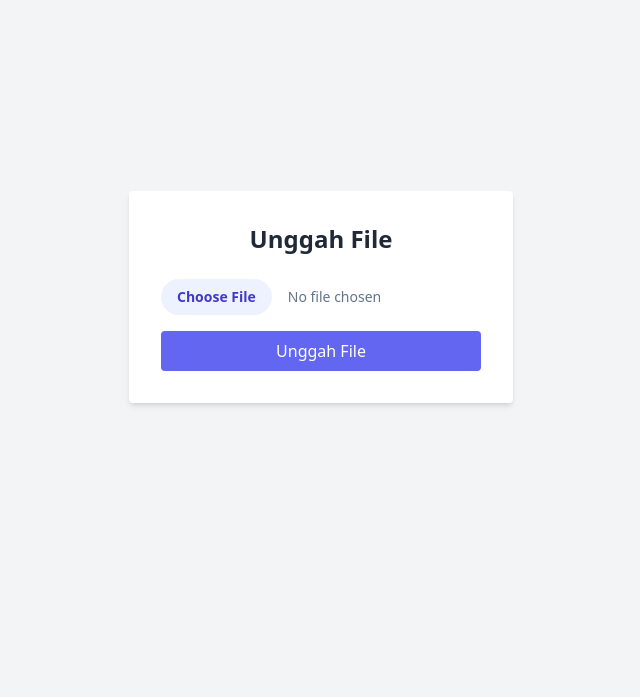
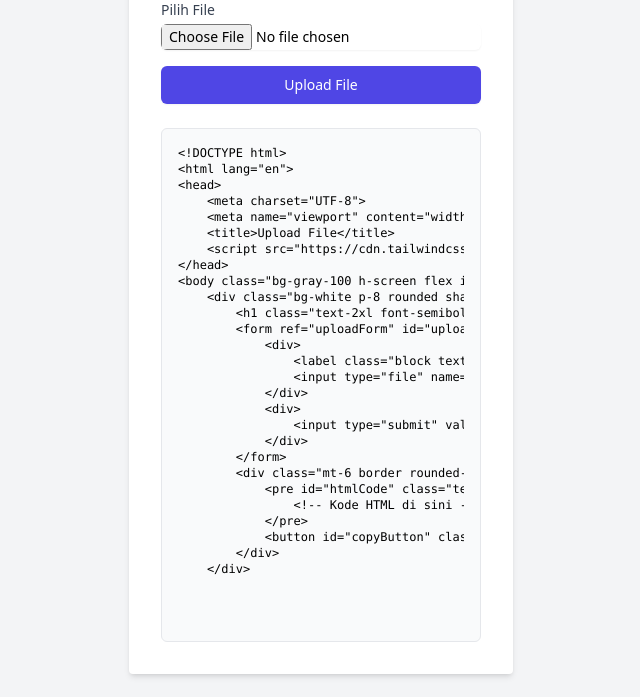
Before and after one commit to Yayaya-Serahlu/upload-file-web, a website: page index.html in a window 1280 px wide. Shown: the part 103-800 px from the top of the page, without its empty margins (319-959 px from the left). Drawn offline with nearby package versions, Linux system fonts and the light colour scheme.

Commit message:
Update index.html

```diff
--- a/index.html
+++ b/index.html
@@ -8,13 +8,54 @@
 </head>
 <body class="bg-gray-100 h-screen flex items-center justify-center">
     <div class="bg-white p-8 rounded shadow-md w-96">
-        <h1 class="text-2xl font-semibold mb-6 text-center text-gray-800">Unggah File</h1>
-        <form ref="uploadForm" id="uploadForm" action="/upload" method="post" encType="multipart/form-data">
-            <div class="mb-4">
-                <input type="file" name="file" class="block w-full text-sm text-slate-500 file:mr-4 file:py-2 file:px-4 file:rounded-full file:border-0 file:text-sm file:font-semibold file:bg-indigo-50 file:text-indigo-700 hover:file:bg-indigo-100" />
+        <h1 class="text-2xl font-semibold mb-4 text-center">Upload File</h1>
+        <form ref="uploadForm" id="uploadForm" action="/upload" method="post" enctype="multipart/form-data" class="space-y-4">
+            <div>
+                <label class="block text-sm font-medium text-gray-700">Pilih File</label>
+                <input type="file" name="file" class="mt-1 block w-full border-gray-300 rounded-md shadow-sm focus:ring-indigo-500 focus:border-indigo-500 sm:text-sm">
             </div>
-            <button type="submit" name="submit" class="w-full bg-indigo-500 text-white py-2 px-4 rounded hover:bg-indigo-600">Unggah File</button>
+            <div>
+                <input type="submit" value="Upload File" name="submit" class="w-full py-2 px-4 border border-transparent rounded-md shadow-sm text-sm font-medium text-white bg-indigo-600 hover:bg-indigo-700 focus:outline-none focus:ring-2 focus:ring-offset-2 focus:ring-indigo-500 cursor-pointer">
+            </div>
         </form>
-    </div>
+        <div class="mt-6 border rounded-md p-4 bg-gray-50">
+            <pre id="htmlCode" class="text-xs overflow-x-auto">
+&lt;!DOCTYPE html&gt;
+&lt;html lang="en"&gt;
+&lt;head&gt;
+    &lt;meta charset="UTF-8"&gt;
+    &lt;meta name="viewport" content="width=device-width, initial-scale=1.0"&gt;
+    &lt;title&gt;Upload File&lt;/title&gt;
+    &lt;script src="https://cdn.tailwindcss.com"&gt;&lt;/script&gt;
+&lt;/head&gt;
+&lt;body class="bg-gray-100 h-screen flex items-center justify-center"&gt;
+    &lt;div class="bg-white p-8 rounded shadow-md w-96"&gt;
+        &lt;h1 class="text-2xl font-semibold mb-4 text-center"&gt;Upload File&lt;/h1&gt;
+        &lt;form ref="uploadForm" id="uploadForm" action="/upload" method="post" enctype="multipart/form-data" class="space-y-4"&gt;
+            &lt;div&gt;
+                &lt;label class="block text-sm font-medium text-gray-700"&gt;Pilih File&lt;/label&gt;
+                &lt;input type="file" name="file" class="mt-1 block w-full border-gray-300 rounded-md shadow-sm focus:ring-indigo-500 focus:border-indigo-500 sm:text-sm"&gt;
+            &lt;/div&gt;
+            &lt;div&gt;
+                &lt;input type="submit" value="Upload File" name="submit" class="w-full py-2 px-4 border border-transparent rounded-md shadow-sm text-sm font-medium text-white bg-indigo-600 hover:bg-indigo-700 focus:outline-none focus:ring-2 focus:ring-offset-2 focus:ring-indigo-500 cursor-pointer"&gt;
+            &lt;/div&gt;
+        &lt;/form&gt;
+        &lt;div class="mt-6 border rounded-md p-4 bg-gray-50"&gt;
+            &lt;pre id="htmlCode" class="text-xs overflow-x-auto"&gt;
+                &lt;!-- Kode HTML di sini --&gt;
+            &lt;/pre&gt;
+            &lt;button id="copyButton" class="mt-2 py-1 px-3 bg-indigo-500 text-white rounded-md text-sm hover:bg-indigo-600">Salin Kode&lt;/button&gt;
+        &lt;/div&gt;
+    &lt;/div&gt;
+    <script>
+        document.getElementById('copyButton').addEventListener('click', function() {
+            const text = document.getElementById('htmlCode').textContent;
+            navigator.clipboard.writeText(text).then(() => {
+                alert('Kode HTML telah disalin!');
+            }).catch(err => {
+                console.error('Gagal menyalin teks: ', err);
+            });
+        });
+    </script>
 </body>
 </html>
```
